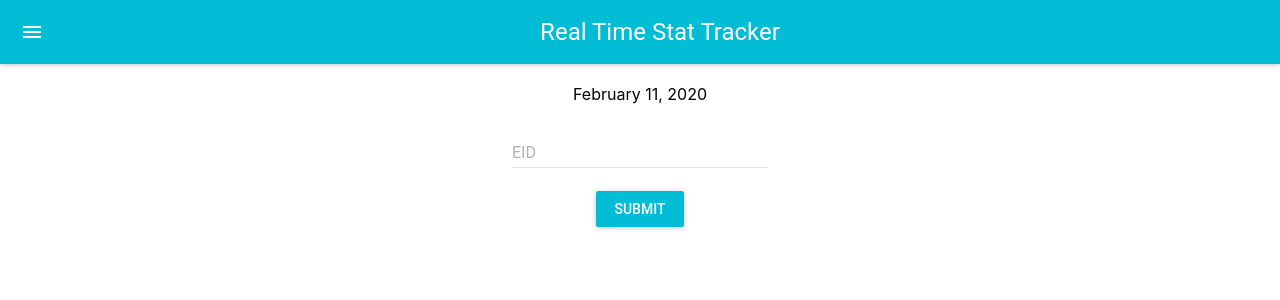
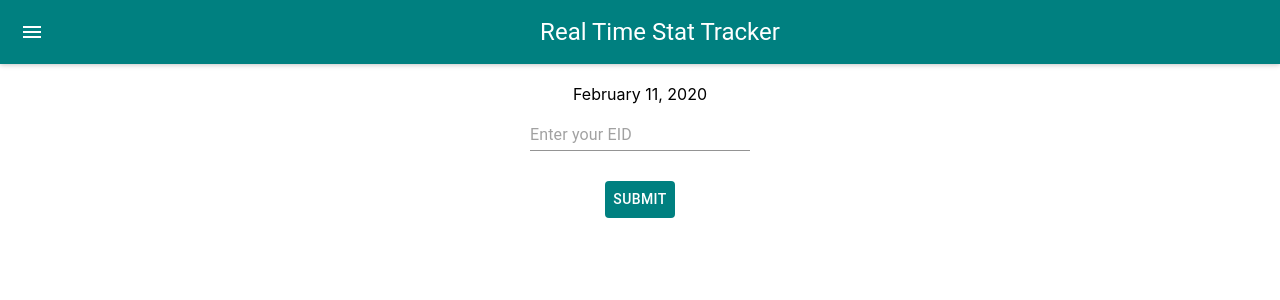
Before and after one commit to micah-rose/realtime-tracker-temp, a React (Create React App) app: page / in a window 1280 px wide. Shown: the top 300 px of the page. Built offline with nearby package versions, Linux system fonts and the light colour scheme.

Commit message:
Did some style clean up and adjustments to the material-ui buttons and inputs in the EID component.

```diff
--- a/package.json
+++ b/package.json
@@ -4,7 +4,8 @@
   "private": true,
   "dependencies": {
     "@babel/runtime": "<=7.0.0-beta.55",
-    "@material-ui/core": "^4.9.2",
+    "@material-ui/core": "^4.11.2",
+    "@material/textfield": "^9.0.0",
     "@testing-library/jest-dom": "^4.2.4",
     "@testing-library/react": "^9.4.0",
     "@testing-library/user-event": "^7.2.1",
@@ -15,7 +16,7 @@
     "react": "^16.12.0",
     "react-dom": "^16.12.0",
     "react-moment": "^0.9.7",
-    "react-scripts": "3.3.1",
+    "react-scripts": "^4.0.1",
     "react-tap-event-plugin": "^3.0.3"
   },
   "scripts": {
--- a/src/App.css
+++ b/src/App.css
@@ -5,12 +5,3 @@
 .App-link {
   color: #61dafb;
 }
-
-@keyframes App-logo-spin {
-  from {
-    transform: rotate(0deg);
-  }
-  to {
-    transform: rotate(360deg);
-  }
-}
--- a/src/AppHeader.js
+++ b/src/AppHeader.js
@@ -3,33 +3,15 @@ import MuiThemeProvider from 'material-ui/styles/MuiThemeProvider';
 import './App.css';
 import Date from './CurrentDate';
 import AppBar from 'material-ui/AppBar';
-import { createMuiTheme } from '@material-ui/core/styles';
-
-
-const theme = createMuiTheme({
-    palette: {
-        background: {
-        default: "#303030"
-        },
-        primary: {
-            main: '#ff4400',
-        },
-        secondary: {
-            light:'#0066ff',
-            main: '#0044ff',
-            contrastText: '#ffcc00'
-        }
-    }
-});
 
 class AppHeader extends Component {
 
 render() {
     return (
         <div>
-        <MuiThemeProvider theme={theme}>
+        <MuiThemeProvider >
             <div>
-                <AppBar title='Real Time Stat Tracker'/>
+                <AppBar style={{backgroundColor: 'teal'}} title='Real Time Stat Tracker'/>
                 <br/>
             </div>
         </MuiThemeProvider>
--- a/src/CurrentDate.js
+++ b/src/CurrentDate.js
@@ -1,4 +1,4 @@
-import React, {Component} from "react";
+import React from "react";
 import Moment from 'react-moment';
 
 const CurrentDate = () => {
--- a/src/EID.js
+++ b/src/EID.js
@@ -1,41 +1,23 @@
 import React, { Component } from 'react';
 import MuiThemeProvider from 'material-ui/styles/MuiThemeProvider';
-import RaisedButton from 'material-ui/RaisedButton';
-import TextField from 'material-ui/TextField';
-import { createMuiTheme } from '@material-ui/core/styles';
+import Button from '@material-ui/core/Button';
+import Input from '@material-ui/core/Input';
 import './App.css';
-
-
-const theme = createMuiTheme({
-    palette: {
-        background: {
-        default: "#303030"
-        },
-        primary: {
-            main: '#ff4400',
-        },
-        secondary: {
-            light:'#0066ff',
-            main: '#0044ff',
-            contrastText: '#ffcc00'
-        }
-    }
-});
 
 class EID extends Component {
 
 render() {
     return (
       <div>
-        <MuiThemeProvider theme={theme}>
+        <MuiThemeProvider>
           <div>
-           <TextField
-             hintText="Enter your EID"
-             floatingLabelText="EID"
-             onChange = {(event,newValue) => this.setState({eid:newValue})}
-             />
+           <Input
+            style={inputStyle}
+            placeholder="Enter your EID"
+            onChange = {(event,newValue) => this.setState({eid:newValue})}
+           />
            <br/>
-             <RaisedButton label="Submit" primary={true} style={style} onClick={this.props.action}/>
+             <Button style={btnStyle} onClick={this.props.action}>Submit</Button>
          </div>
          </MuiThemeProvider>
       </div>
@@ -43,8 +25,14 @@ render() {
   }
 }
 
-const style = {
+const inputStyle = {
+  margin: 15
+}
+
+const btnStyle = {
  margin: 15,
+ backgroundColor: 'teal',
+ color: 'white'
 };
 
 export default EID;
```
Also changed, not shown: 1 other file (tests, documents, lock files or other folders).
